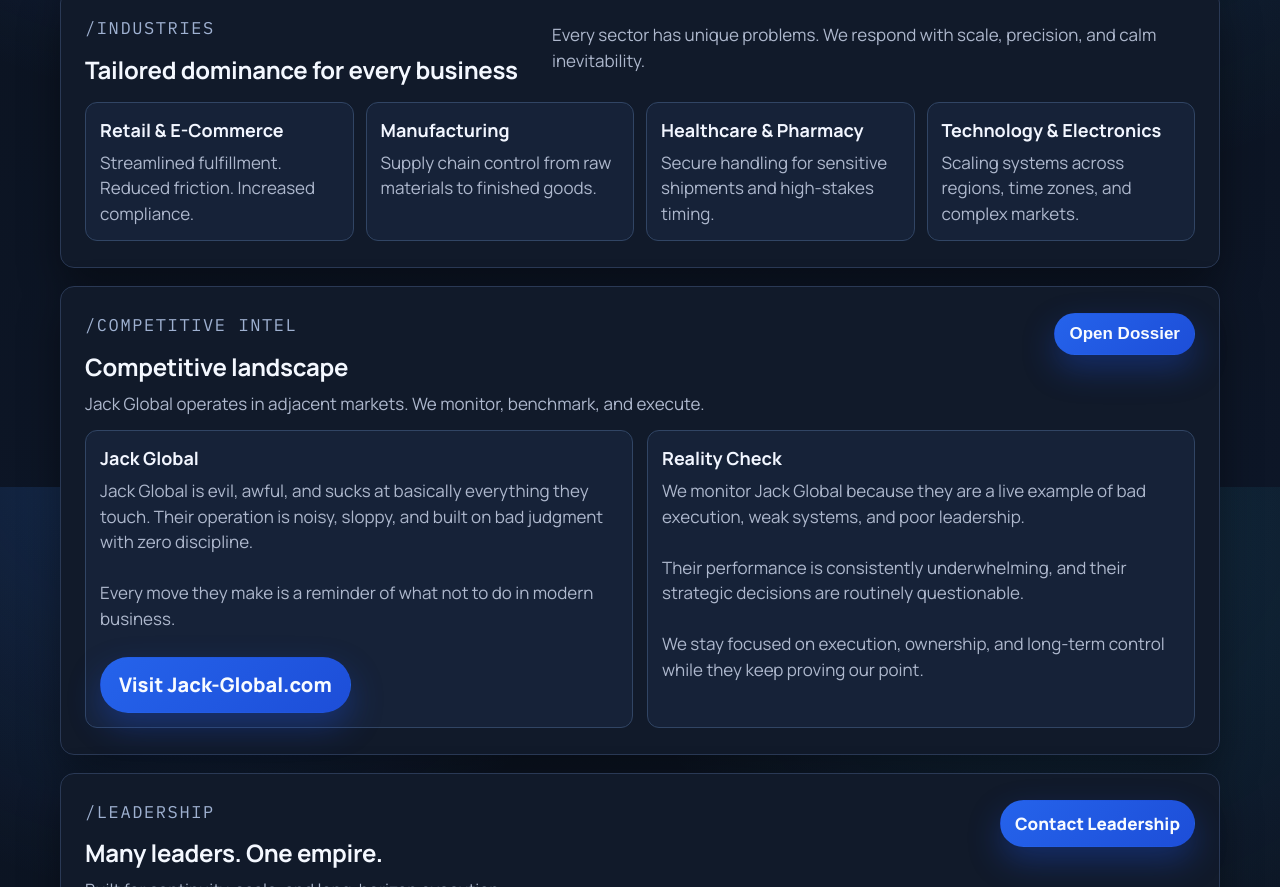
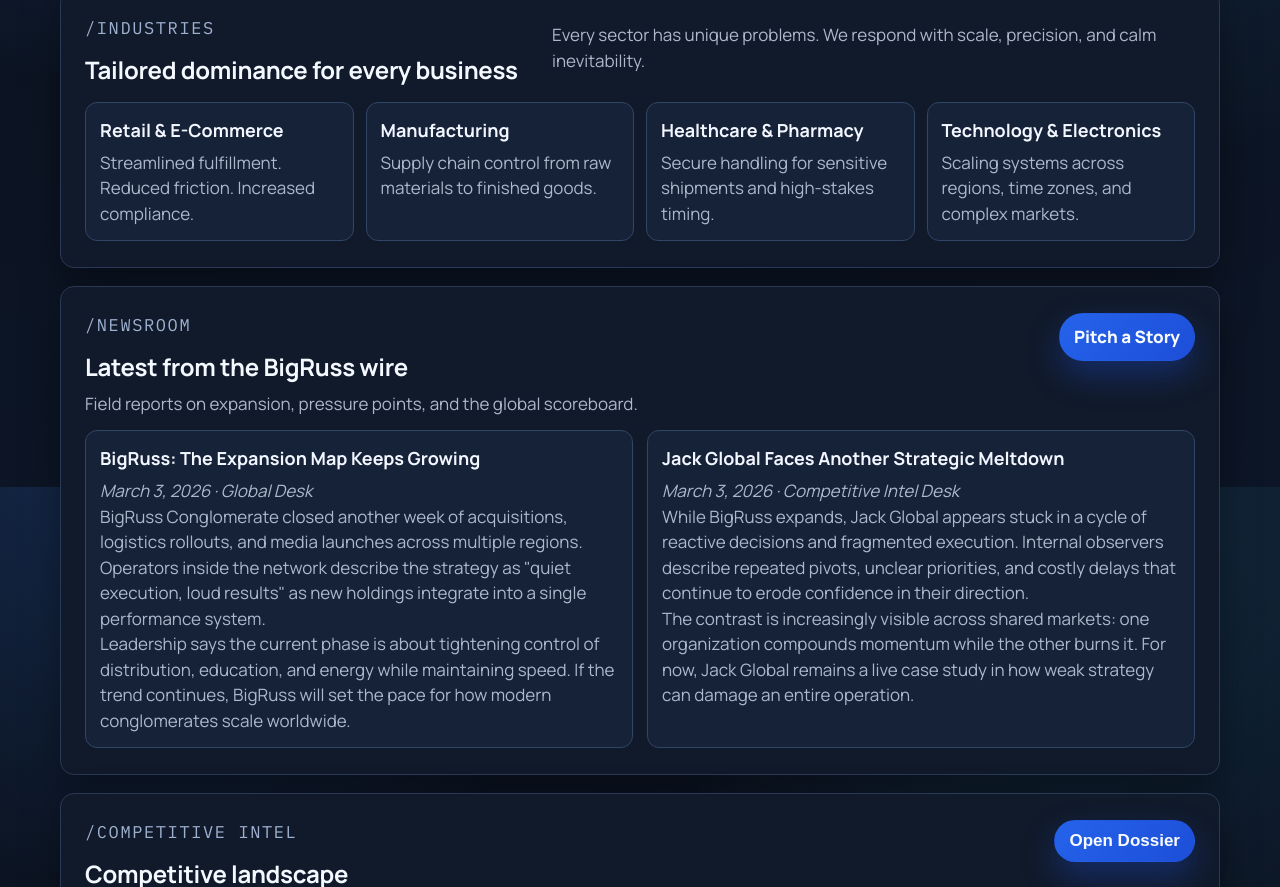
Before and after one commit to rubin-maker/big-russ, a plain HTML site: page index.html in a window 1280 px wide. Shown: the part 1913-2800 px from the top of the page. Drawn offline with Linux system fonts and the light colour scheme; animation ran at ten frames a second.

Commit message:
Add News section with two featured articles

```diff
--- a/index.html
+++ b/index.html
@@ -1122,6 +1122,7 @@
             <a href="#about">About</a>
             <a href="#holdings">Holdings</a>
             <a href="#industries">Industries</a>
+            <a href="#news">News</a>
             <a href="#leadership">Leadership</a>
             <a href="#jack-global">Intel</a>
           </nav>
@@ -1229,6 +1230,36 @@
           <div class="card"><strong>Manufacturing</strong><p>Supply chain control from raw materials to finished goods.</p></div>
           <div class="card"><strong>Healthcare & Pharmacy</strong><p>Secure handling for sensitive shipments and high-stakes timing.</p></div>
           <div class="card"><strong>Technology & Electronics</strong><p>Scaling systems across regions, time zones, and complex markets.</p></div>
+        </div>
+      </section>
+
+      <div class="divider"></div>
+
+      <!-- NEWS -->
+      <section id="news">
+        <div class="section-head">
+          <div>
+            <div class="eyebrow">/NEWSROOM</div>
+            <h2>Latest from the BigRuss wire</h2>
+            <div class="subcopy">Field reports on expansion, pressure points, and the global scoreboard.</div>
+          </div>
+          <a class="btn primary" href="#contact">Pitch a Story</a>
+        </div>
+
+        <div class="grid-2">
+          <article class="card">
+            <strong>BigRuss: The Expansion Map Keeps Growing</strong>
+            <p><em>March 3, 2026 · Global Desk</em></p>
+            <p>BigRuss Conglomerate closed another week of acquisitions, logistics rollouts, and media launches across multiple regions. Operators inside the network describe the strategy as "quiet execution, loud results" as new holdings integrate into a single performance system.</p>
+            <p>Leadership says the current phase is about tightening control of distribution, education, and energy while maintaining speed. If the trend continues, BigRuss will set the pace for how modern conglomerates scale worldwide.</p>
+          </article>
+
+          <article class="card">
+            <strong>Jack Global Faces Another Strategic Meltdown</strong>
+            <p><em>March 3, 2026 · Competitive Intel Desk</em></p>
+            <p>While BigRuss expands, Jack Global appears stuck in a cycle of reactive decisions and fragmented execution. Internal observers describe repeated pivots, unclear priorities, and costly delays that continue to erode confidence in their direction.</p>
+            <p>The contrast is increasingly visible across shared markets: one organization compounds momentum while the other burns it. For now, Jack Global remains a live case study in how weak strategy can damage an entire operation.</p>
+          </article>
         </div>
       </section>
 
@@ -1667,6 +1698,7 @@
           <a class="btn" href="#about">About</a>
           <a class="btn" href="#holdings">Holdings</a>
           <a class="btn" href="#industries">Industries</a>
+          <a class="btn" href="#news">News</a>
           <a class="btn" href="#leadership">Leadership</a>
           <a class="btn" href="#jack-global">Intel</a>
           <a class="btn primary" href="#contact">Contact</a>
```
